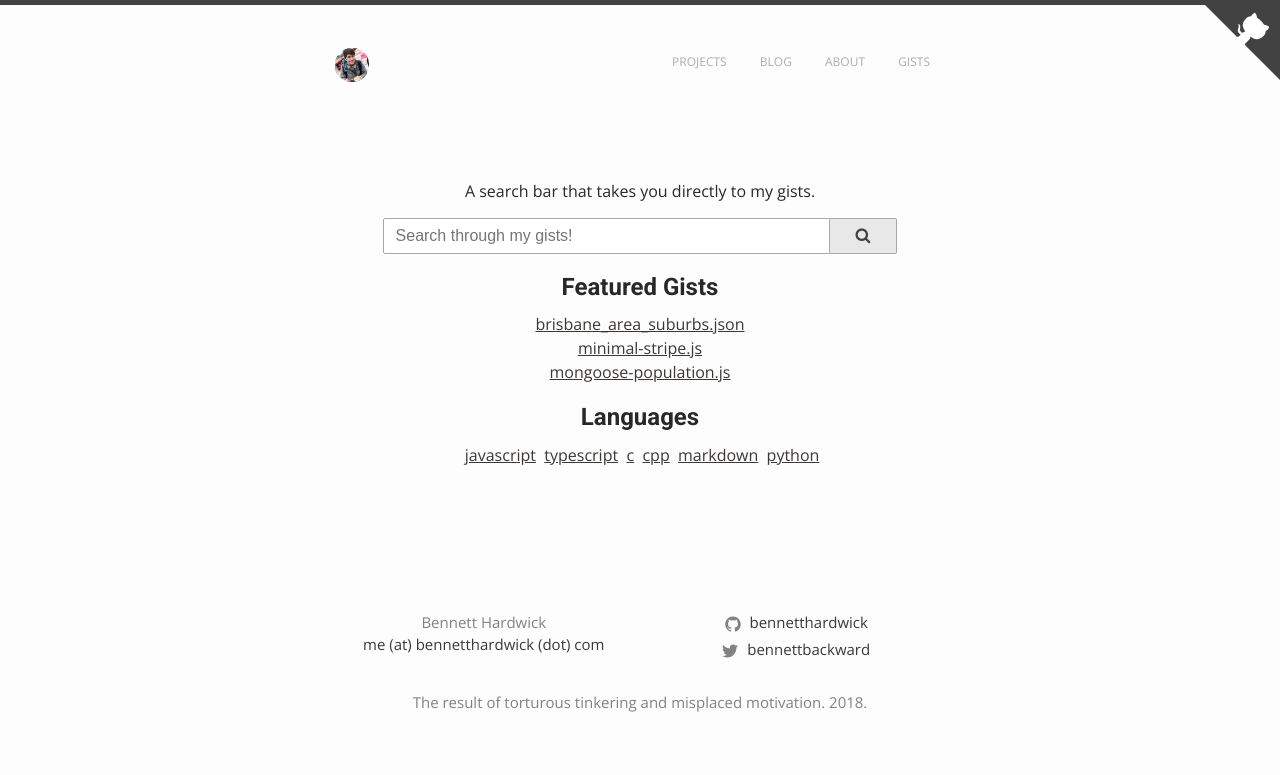
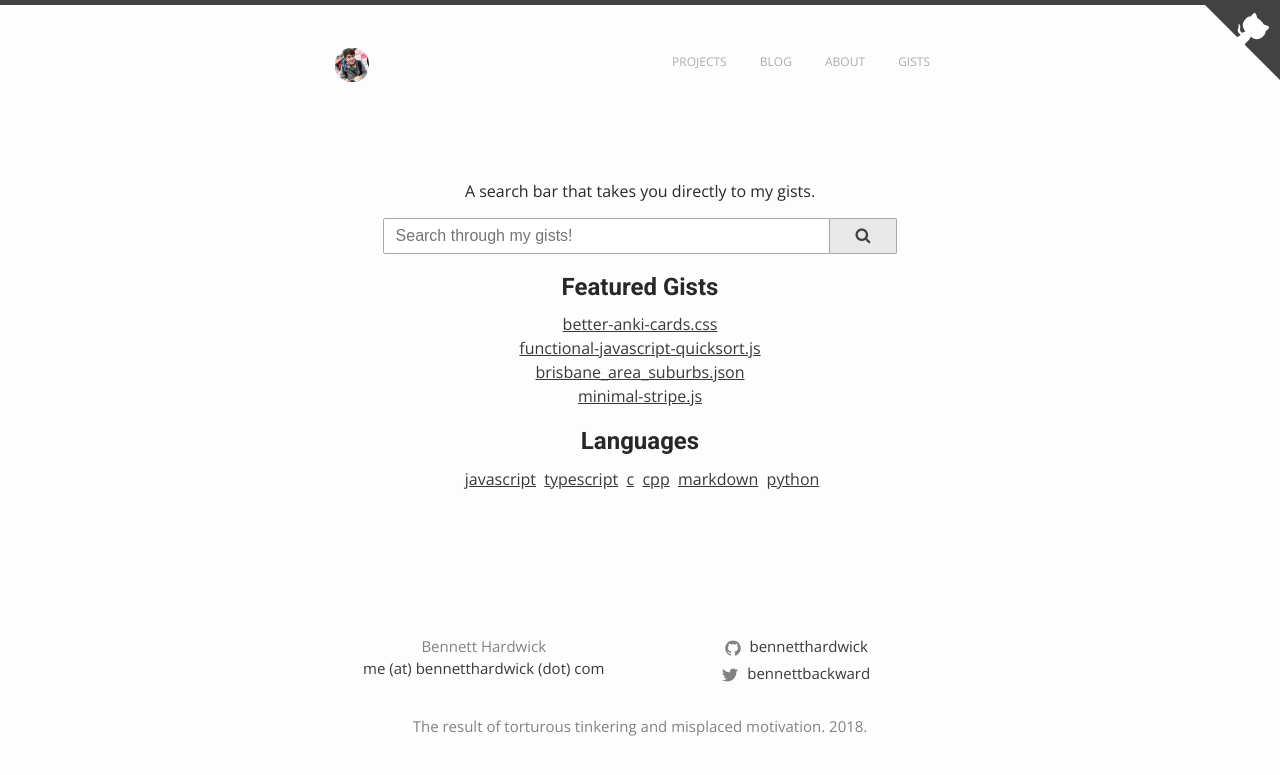
Before and after one commit to pbamotra/website, a Jekyll site: the page built from search.md, in a window 1280 px wide. Shown: the top 775 px of the page. Built offline with Jekyll 4.4.1, drawn with Linux system fonts in a browser that asks for light colours.

Commit message:
Updated: gists

```diff
--- a/_data/gists.yml
+++ b/_data/gists.yml
@@ -9,9 +9,11 @@ languages:
 
 
 featured:
+  - title: better-anki-cards.css
+    link: https://gist.github.com/bennetthardwick/14f51e4ccce9a11819b07c5c3d876341
+  - title: functional-javascript-quicksort.js
+    link: https://gist.github.com/bennetthardwick/438a8a3b9960438d98b43a75921ddef4
   - title: brisbane_area_suburbs.json
     link: https://gist.github.com/bennetthardwick/49c8c1277fdaab4e49fb6f0ec1f5c787
   - title: minimal-stripe.js
     link: https://gist.github.com/bennetthardwick/9a9b49e78503364a5898d7b9a5b02175
-  - title: mongoose-population.js
-    link: https://gist.github.com/bennetthardwick/a282c535fcc1b2532cbb0a18ede4f46a
--- a/_layouts/search.html
+++ b/_layouts/search.html
@@ -11,7 +11,7 @@ layout: default
 	<h2 class="margin-top">Featured Gists</h2>
 	<ul class="featured">
 		{% for featured in site.data.gists.featured %}
-			<li><a href="{{featured.link}}">{{featured.title}}</a></li>
+			<li><a href="{{featured.link}}" target="_blank">{{featured.title}}</a></li>
 		{% endfor %}
 	</ul>
 	<h2 class="margin-top">Languages</h2>
```
